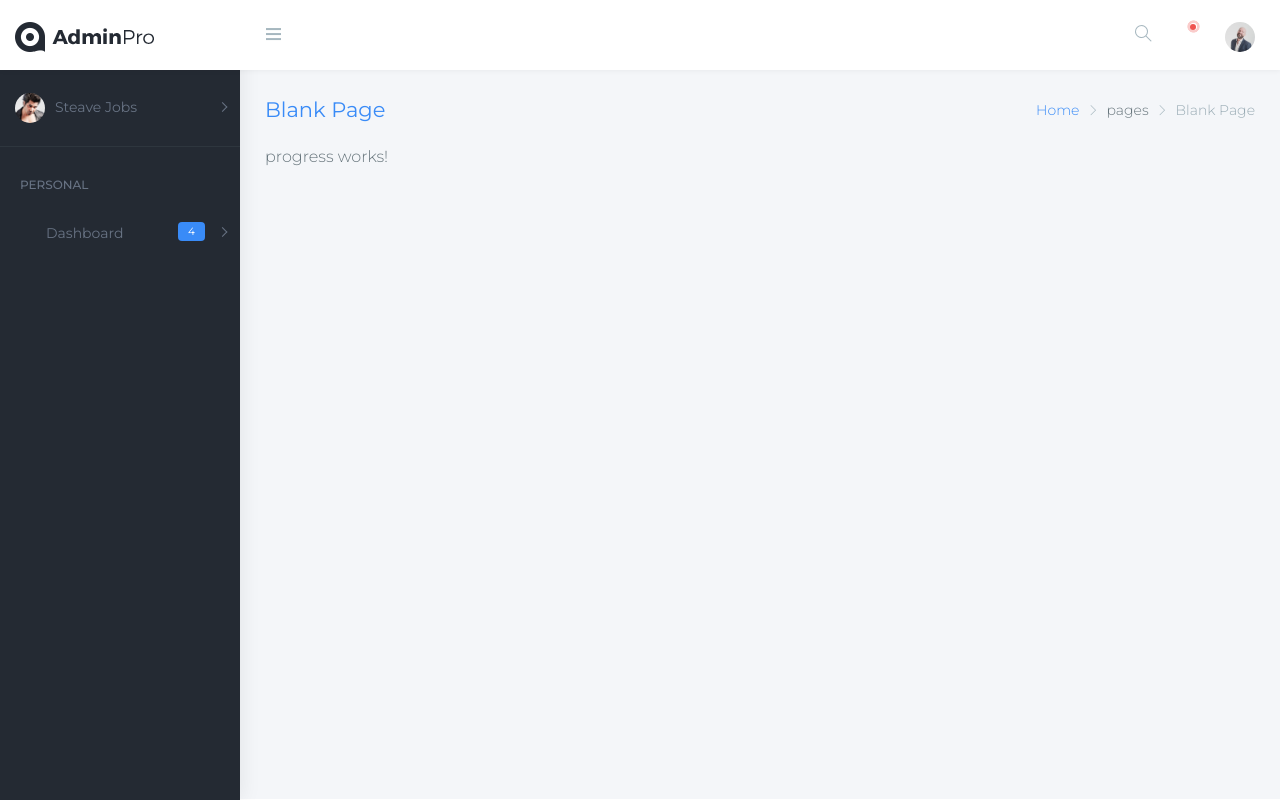
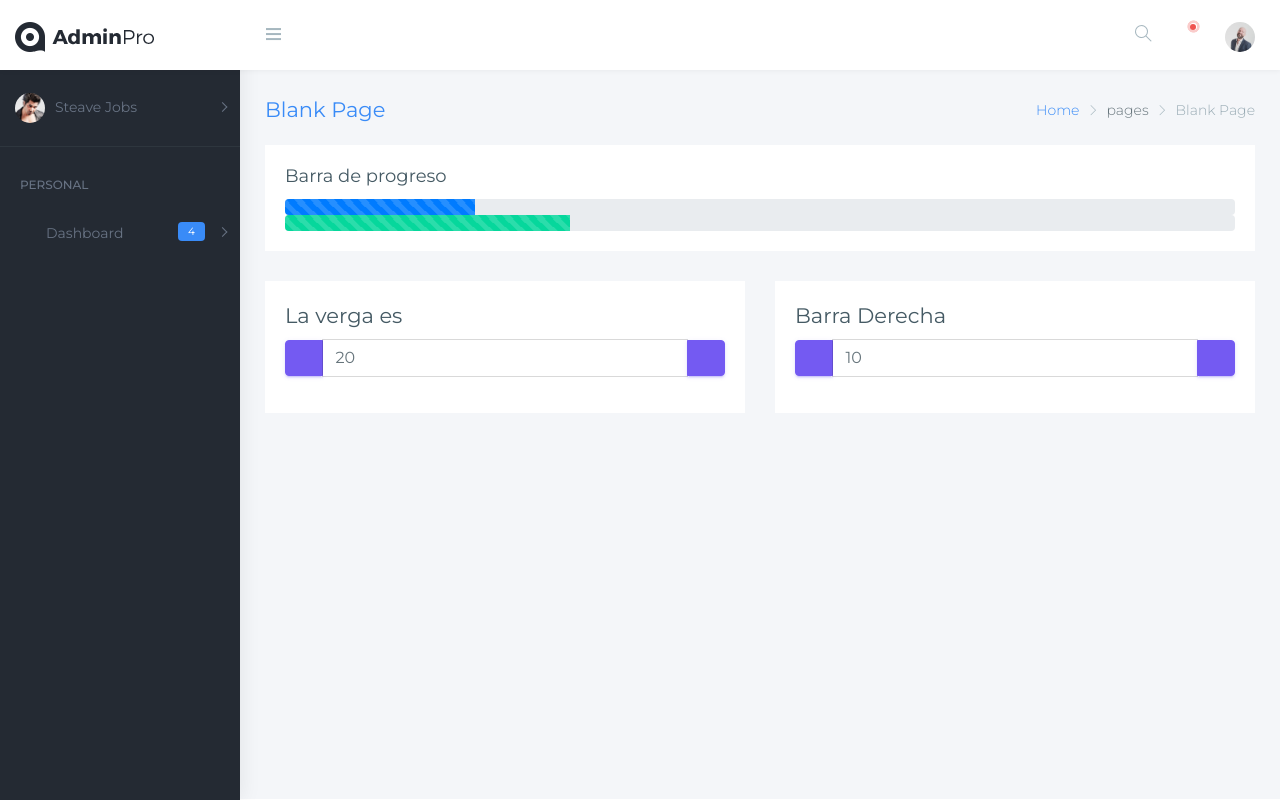
Before and after one commit to wolten/templateA5APRO, an Angular app: page /#/progress in a window 1280 px wide. Built offline with nearby package versions, Linux system fonts and the light colour scheme; a web font is replaced by a local one.

Commit message:
Implementado un componente con @Input, @Output y @ViewChild

```diff
--- a/src/app/app.module.ts
+++ b/src/app/app.module.ts
@@ -11,6 +11,8 @@ import { AppComponent } from './app.component';
 import { LoginComponent } from './login/login.component';
 import { RegisterComponent } from './login/register.component';
 
+import { FormsModule } from '@angular/forms';
+
 
 
 
@@ -23,7 +25,8 @@ import { RegisterComponent } from './login/register.component';
   imports: [
     BrowserModule,
     APP_ROUTES,
-    PageModule
+    PageModule,
+    FormsModule
   ],
   providers: [],
   bootstrap: [AppComponent]
--- /dev/null
+++ b/src/app/components/incrementador/incrementador.component.html
@@ -0,0 +1,24 @@
+<h3>{{ leyenda }}</h3>
+
+<div class="input-group mb-3">
+  <div class="input-group-btn">
+    <button class="btn btn-primary" type="button" (click)="changePorcentaje(-5)">
+      <i class="mdi mdi-minus"></i>
+    </button>
+  </div>
+
+  <input type="numbre" min="1" max="100"
+        class="form-control"
+        placeholder=""
+        aria-label=""
+        name='porcentaje'
+        [(ngModel)]="porcentaje" (ngModelChange)="onlyNumbers($event)"
+        aria-describedby="basic-addon1"
+        />
+
+  <div class="input-group-btn">
+    <button class="btn btn-primary" type="button" (click)="changePorcentaje(+5)">
+      <i class="mdi mdi-plus"></i>
+    </button>
+  </div>
+</div>
--- /dev/null
+++ b/src/app/components/incrementador/incrementador.component.ts
@@ -0,0 +1,49 @@
+import { Component, OnInit, Input, Output, EventEmitter, ViewChild, ElementRef } from '@angular/core';
+
+
+@Component({
+  selector: 'app-incrementador',
+  templateUrl: './incrementador.component.html',
+  styles: []
+})
+export class IncrementadorComponent implements OnInit {
+  @ViewChild('txtProgress') txtProgress: ElementRef;
+  @Input() leyenda: string = 'Leyenda';
+  @Input() porcentaje: Number = 50;
+  @Output() newValor: EventEmitter<Number> = new EventEmitter();
+
+  constructor() {}
+
+  ngOnInit() {}
+
+  onlyNumbers(newValue: Number) {
+
+
+    if (newValue >= 100) {
+      this.porcentaje = 100;
+    } else if (newValue <= 0) {
+      this.porcentaje = 0;
+    } else {
+      this.porcentaje = newValue;
+    }
+
+    this.txtProgress.nativeElement.value = this.porcentaje;
+    this.newValor.emit(this.porcentaje);
+    this.txtProgress.nativeElement.focus();
+  }
+
+  changePorcentaje(valor) {
+    this.porcentaje = this.porcentaje + valor;
+    if (this.porcentaje >= 100) {
+      this.porcentaje = 100;
+      return;
+    }
+
+    if (this.porcentaje < 0) {
+      this.porcentaje = 0;
+      return;
+    }
+
+    this.newValor.emit(this.porcentaje);
+  }
+}
--- a/src/app/pages/progress/progress.component.html
+++ b/src/app/pages/progress/progress.component.html
@@ -1,3 +1,59 @@
-<p>
-  progress works!
-</p>
+                <div class="row">
+                  <div class="col-12">
+                    <div class="card">
+                      <div class="card-body">
+
+                        <h4 class="card-title">Barra de progreso</h4>
+
+                        <div class="progress">
+                          <div class="progress-bar progress-bar-striped progress-bar-animated"
+                            role="progressbar"
+                            [attr.ariaValuenow]="porcentaje1"
+                            aria-valuenow="50"
+                            aria-valuemin="0"
+                            aria-valuemax="100"
+                            [style.width]="porcentaje1 + '%'"
+                            style="width: 50%">
+                          </div>
+                        </div>
+
+                        <div class="progress">
+                          <div class="progress-bar progress-bar-striped progress-bar-animated bg-success"
+                              role="progressbar"
+                              [attr.ariaValuenow]="porcentaje2"
+                              aria-valuenow="50"
+                              aria-valuemin="0"
+                              aria-valuemax="100"
+                              [style.width]="porcentaje2 + '%'"
+                              style="width: 50%">
+                          </div>
+                        </div>
+
+                      </div>
+                    </div>
+                  </div>
+                </div>
+
+
+                <div class="row">
+                  <div class="col-6">
+                    <div class="card">
+                      <div class="card-body">
+
+                        <app-incrementador (newValor)="porcentaje1 = $event" leyenda="La verga es" [porcentaje]="20"></app-incrementador>
+
+                      </div>
+                    </div>
+                  </div>
+
+                  <div class="col-6">
+                    <div class="card">
+                      <div class="card-body">
+
+                        <app-incrementador (newValor)="porcentaje2 = $event"  leyenda="Barra Derecha" [porcentaje]="10"></app-incrementador>
+
+                      </div>
+                    </div>
+                  </div>
+
+                </div>
--- a/src/app/pages/progress/progress.component.ts
+++ b/src/app/pages/progress/progress.component.ts
@@ -6,10 +6,12 @@ import { Component, OnInit } from '@angular/core';
   styles: []
 })
 export class ProgressComponent implements OnInit {
+  porcentaje1: number = 20;
+  porcentaje2: number = 30;
+  constructor() {}
 
-  constructor() { }
+  ngOnInit() {}
 
-  ngOnInit() {
-  }
+
 
 }
```
Also changed, not shown: src/app/pages/pages.component.html (+8 -12 lines), src/app/pages/pages.module.ts (+6 -2 lines), tslint.json (+4 -4 lines).
